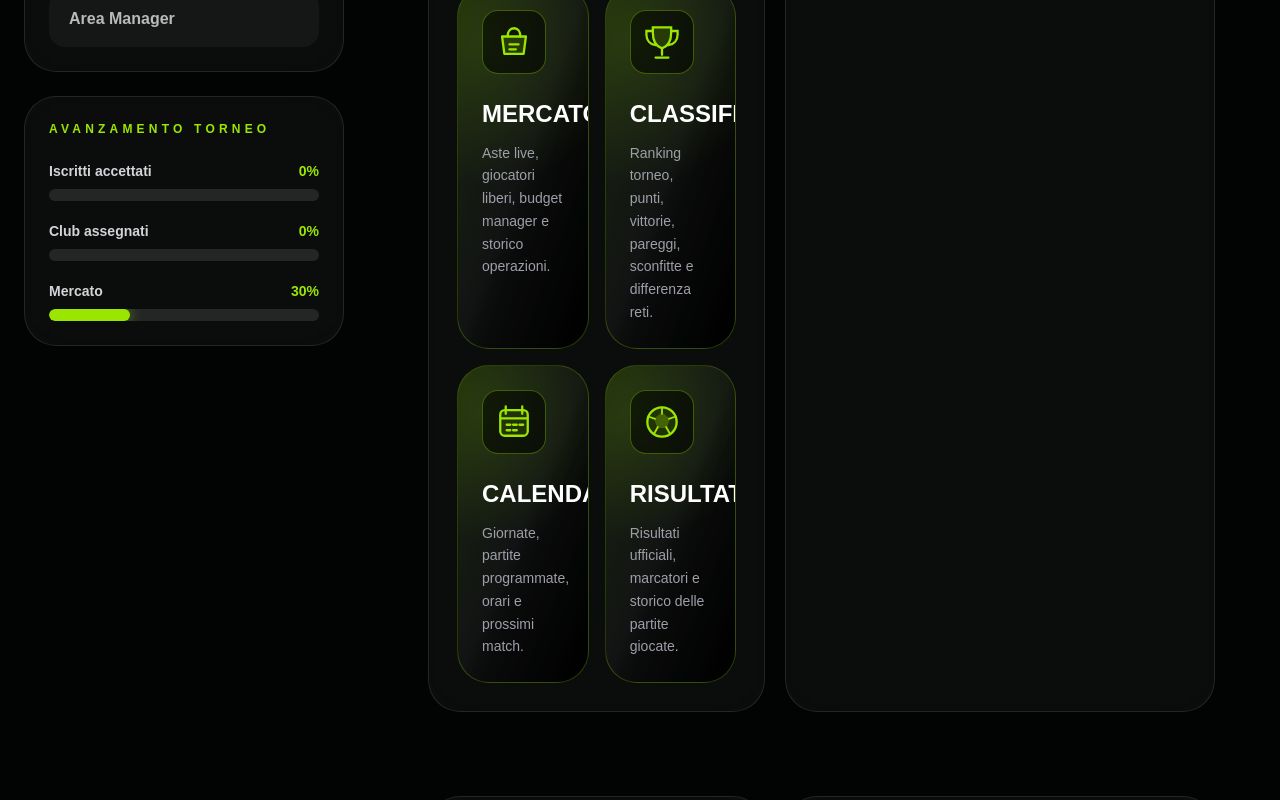
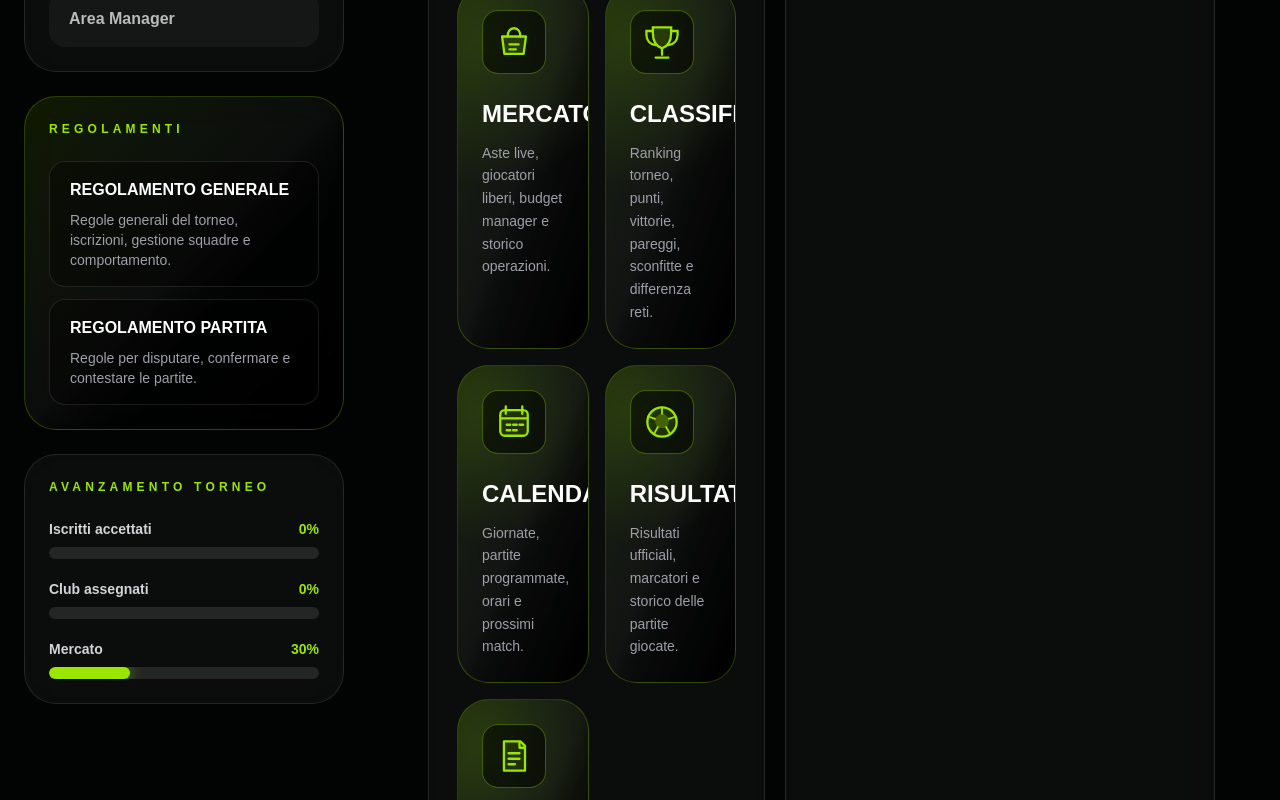
Before and after one commit to bordocamporp/fc26-web, a Next.js app: page /torneo in a window 1280 px wide. Shown: the part 1400-2200 px from the top of the page. Built offline with nearby package versions, Linux system fonts and the light colour scheme; no server answers; the database is empty.

Commit message:
Update page.tsx

```diff
--- a/app/torneo/page.tsx
+++ b/app/torneo/page.tsx
@@ -125,6 +125,7 @@ export default async function TorneoPage() {
             <TopNav href="/torneo/classifiche" label="Classifiche" />
             <TopNav href="/torneo/calendario" label="Calendario" />
             <TopNav href="/torneo/risultati" label="Risultati" />
+            <TopNav href="#regolamenti" label="Regolamenti" />
             <TopNav href="/torneo/mercato" label="Mercato" active />
           </nav>
 
@@ -230,6 +231,45 @@ export default async function TorneoPage() {
             </div>
           </div>
 
+          <div
+            id="regolamenti"
+            className="rounded-[1.5rem] md:rounded-[2rem] border border-lime-400/25 bg-gradient-to-br from-lime-400/10 via-white/[0.04] to-black p-4 md:p-6 backdrop-blur-xl"
+          >
+            <p className="text-xs font-black uppercase tracking-[0.2em] md:tracking-[0.35em] text-lime-400">
+              Regolamenti
+            </p>
+
+            <div className="mt-6 grid gap-3">
+              <a
+                href="https://docs.google.com/document/d/1O3fNMuZZMhZgawz995HsOotnJMW67CT_69CDrFl4PuA/edit?usp=sharing"
+                target="_blank"
+                rel="noopener noreferrer"
+                className="group block rounded-2xl border border-white/10 bg-black/35 px-5 py-4 transition hover:border-lime-400/60 hover:bg-lime-400/10"
+              >
+                <p className="font-black uppercase text-white group-hover:text-lime-300">
+                  Regolamento generale
+                </p>
+                <p className="mt-2 text-sm text-zinc-400">
+                  Regole generali del torneo, iscrizioni, gestione squadre e comportamento.
+                </p>
+              </a>
+
+              <a
+                href="https://docs.google.com/document/d/19_nmkvd0krLhyXttODqzN0x8rwamJ4GNGY1x_fSDRJA/edit?usp=sharing"
+                target="_blank"
+                rel="noopener noreferrer"
+                className="group block rounded-2xl border border-white/10 bg-black/35 px-5 py-4 transition hover:border-lime-400/60 hover:bg-lime-400/10"
+              >
+                <p className="font-black uppercase text-white group-hover:text-lime-300">
+                  Regolamento partita
+                </p>
+                <p className="mt-2 text-sm text-zinc-400">
+                  Regole per disputare, confermare e contestare le partite.
+                </p>
+              </a>
+            </div>
+          </div>
+
           <PanelCard title="Avanzamento torneo">
             <ProgressRow label="Iscritti accettati" value={acceptedPct} />
             <ProgressRow label="Club assegnati" value={clubsPct} />
@@ -286,6 +326,12 @@ export default async function TorneoPage() {
                   title="Risultati"
                   description="Risultati ufficiali, marcatori e storico delle partite giocate."
                   type="results"
+                />
+                <FeatureCard
+                  href="#regolamenti"
+                  title="Regolamenti"
+                  description="Consulta regolamento generale e regolamento partita ufficiali."
+                  type="rules"
                 />
               </div>
             </div>
@@ -523,7 +569,7 @@ function FeatureCard({
   href: string;
   title: string;
   description: string;
-  type: "market" | "standings" | "calendar" | "results";
+  type: "market" | "standings" | "calendar" | "results" | "rules";
 }) {
   return (
     <a
@@ -606,7 +652,7 @@ function Badge({
 function TorneoIcon({
   type,
 }: {
-  type: "market" | "standings" | "calendar" | "results";
+  type: "market" | "standings" | "calendar" | "results" | "rules";
 }) {
   if (type === "market") {
     return (
@@ -639,6 +685,17 @@ function TorneoIcon({
     );
   }
 
+  if (type === "rules") {
+    return (
+      <svg viewBox="0 0 96 96" className="h-11 w-11 text-lime-400" fill="none">
+        <path d="M26 16h36l10 10v54H26V16Z" fill="currentColor" opacity="0.14" />
+        <path d="M26 16h36l10 10v54H26V16Z" stroke="currentColor" strokeWidth="5" strokeLinejoin="round" />
+        <path d="M60 16v14h12" stroke="currentColor" strokeWidth="5" strokeLinejoin="round" />
+        <path d="M36 42h24M36 54h24M36 66h14" stroke="currentColor" strokeWidth="5" strokeLinecap="round" />
+      </svg>
+    );
+  }
+
   return (
     <svg viewBox="0 0 96 96" className="h-11 w-11 text-lime-400" fill="none">
       <circle cx="48" cy="48" r="32" fill="currentColor" opacity="0.14" />
```
